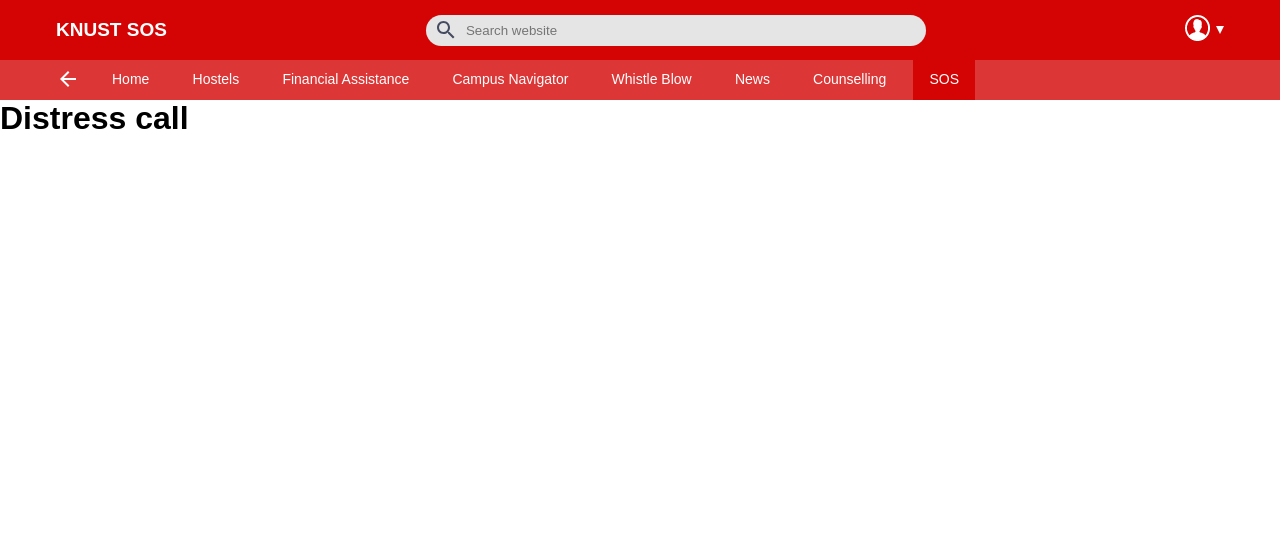
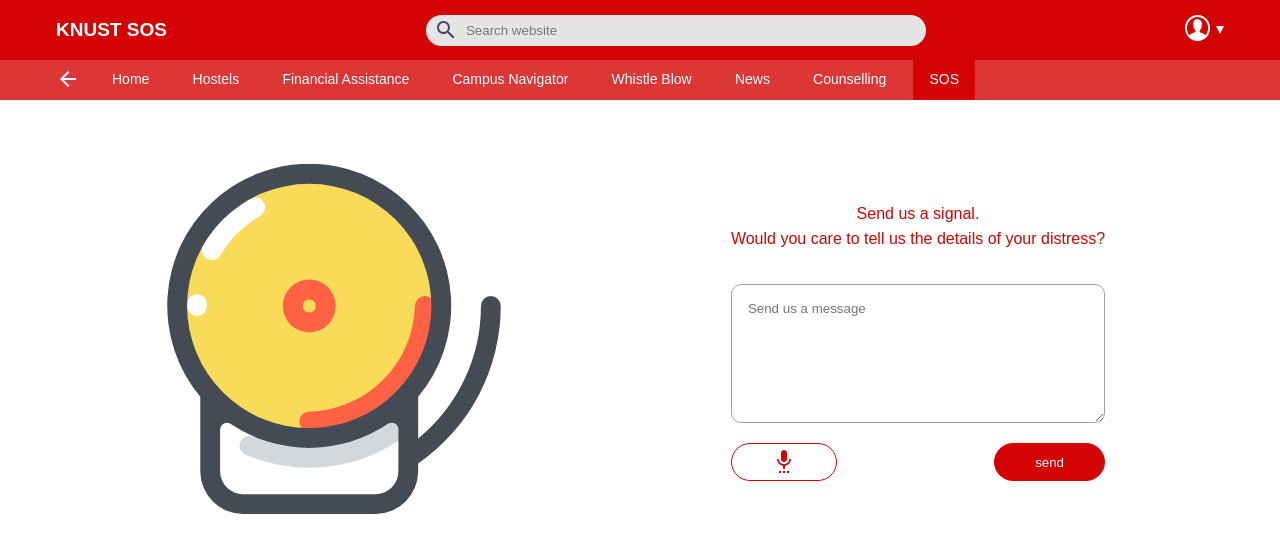
Before and after one commit to Obitrim/Project-SSS, a React (Create React App) app in the folder client/: page /app/distress in a window 1280 px wide. Shown: the top 552 px of the page. Built offline with nearby package versions, Linux system fonts and the light colour scheme.

Commit message:
created distress call view

```diff
--- a/client/src/views/ProtectedPages/DistressCall/index.js
+++ b/client/src/views/ProtectedPages/DistressCall/index.js
@@ -1,9 +1,72 @@
-import React from 'react';
+import React, { useState } from 'react';
+import './DistressCall.css';
+import swal from 'sweetalert';
+import Container from '../../../components/Container';
+import SettingsVoiceIcon from '@material-ui/icons/SettingsVoice';
 
 const Index = (props) => {
-  return (
-    <h1>Distress call</h1>
-  )
+	const [isRecording, setIsRecording] = useState(false);
+	const [distressMessage, setDistressMessage] = useState("");
+
+	function startRecording(){
+		// set recording state
+		setIsRecording(!isRecording);
+		// initiate recording procedure
+	}
+
+	function sendRecording(){
+		// end recording
+		setIsRecording(false);
+		// validate non-empty distress message
+		// If distress description was added, add message
+		// Get recording data and send to appropriate agency.
+		//send a success or failure alert
+		swal({
+			title: 'Signal sent',
+			text: 'Distress signal has been sent to the appropriate agency.',
+			icon: 'success'
+		});
+	}
+
+	function onChangeHandler(evt){
+		setDistressMessage(evt.target.value);
+	}
+
+	return (
+		<div className="DistressCall">
+			<Container>
+				<div className="DistressCall__ImgBox">
+					<img className="DistressCall__ImgBox__Img" src="/svgs/SOS.svg" alt="SOS" />
+				</div>
+				<div className="DistressCall__DetailsBox">
+					<p className="DistressCall__DetailsBox__Info">
+						Send us a signal. <br/>
+						Would you care to tell us the details of your distress?
+					</p>
+					<textarea
+						className="MsgBox"
+						rows="7"
+						onChange={onChangeHandler}
+						placeholder="Send us a message"
+						value={ distressMessage }></textarea>
+					{isRecording && <p className="RecordingMsg">Recording... Click the record button to cancel</p>}
+					<div className="ButtonBar">
+						<button type="button"
+							className={`DistressCall__ButtonBar__Btn ${isRecording && 'Recording'}`}
+							onClick={ startRecording }>
+							<SettingsVoiceIcon className="DistressCall__SettingsVoiceIcon"/>
+						</button>
+						<button
+							type="button"
+							className="DistressCall__ButtonBar__Btn SendBtn"
+							onClick={sendRecording}>
+							send
+						</button>
+					</div>
+				</div>
+			</Container>
+		</div>
+	)
 }
 
 export default Index;
```
